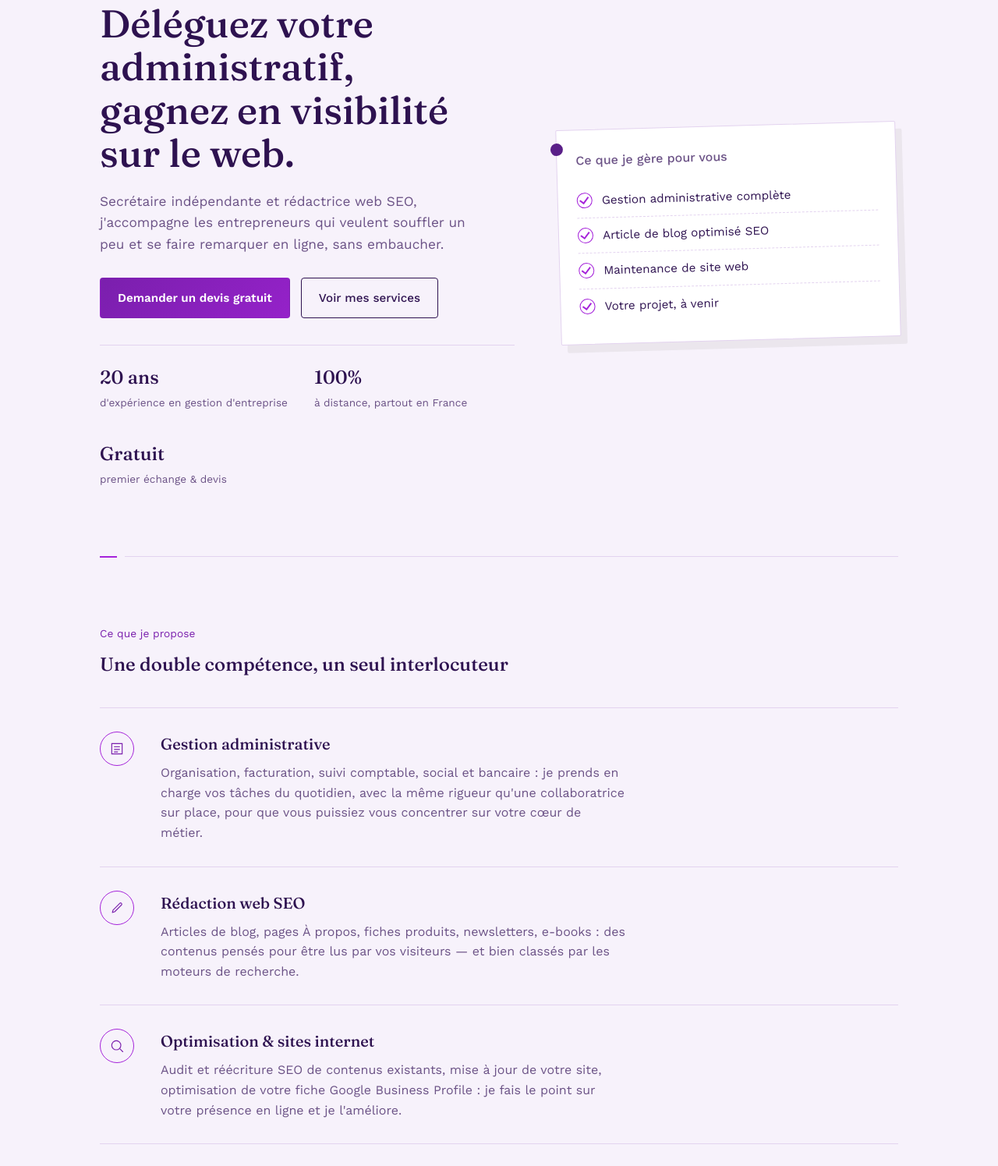
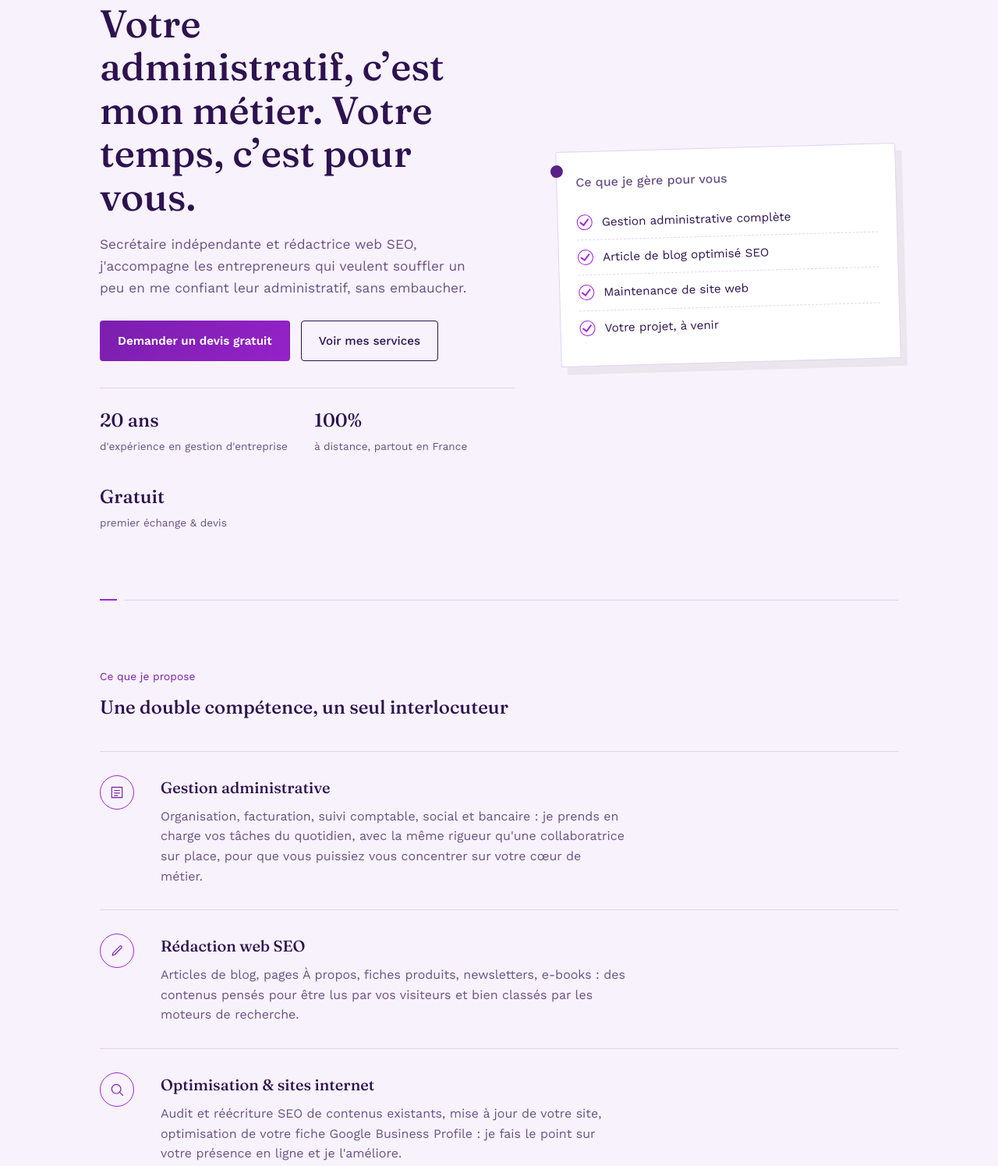
Before and after one commit to MurielGelineau/site-muriel-gelineau, a plain HTML site: page index.html in a window 1280 px wide. Shown: the part 191-1686 px from the top of the page at 78% size. Drawn offline with nearby package versions, Linux system fonts and the light colour scheme.

Commit message:
Update text content in index.html

```diff
--- a/index.html
+++ b/index.html
@@ -247,8 +247,8 @@
   <div class="wrap">
     <div>
       <p class="eyebrow">Agen · Lot-et-Garonne · à distance dans toute la France</p>
-      <h1>Déléguez votre administratif, gagnez en visibilité sur le web.</h1>
-      <p class="lede">Secrétaire indépendante et rédactrice web SEO, j'accompagne les entrepreneurs qui veulent souffler un peu et se faire remarquer en ligne, sans embaucher.</p>
+      <h1>Votre administratif, c’est mon métier. Votre temps, c’est pour vous.</h1>
+      <p class="lede">Secrétaire indépendante et rédactrice web SEO, j'accompagne les entrepreneurs qui veulent souffler un peu en me confiant leur administratif, sans embaucher.</p>
       <div class="cta-row">
         <a class="btn btn-primary" href="mailto:murielgelineau@gmail.com?subject=Demande%20de%20devis">Demander un devis gratuit</a>
         <a class="btn btn-ghost" href="#services">Voir mes services</a>
@@ -293,7 +293,7 @@
         </div>
         <div>
           <h3>Rédaction web SEO</h3>
-          <p>Articles de blog, pages À propos, fiches produits, newsletters, e-books : des contenus pensés pour être lus par vos visiteurs — et bien classés par les moteurs de recherche.</p>
+          <p>Articles de blog, pages À propos, fiches produits, newsletters, e-books : des contenus pensés pour être lus par vos visiteurs et bien classés par les moteurs de recherche.</p>
         </div>
       </div>
       <div class="service-row">
```
